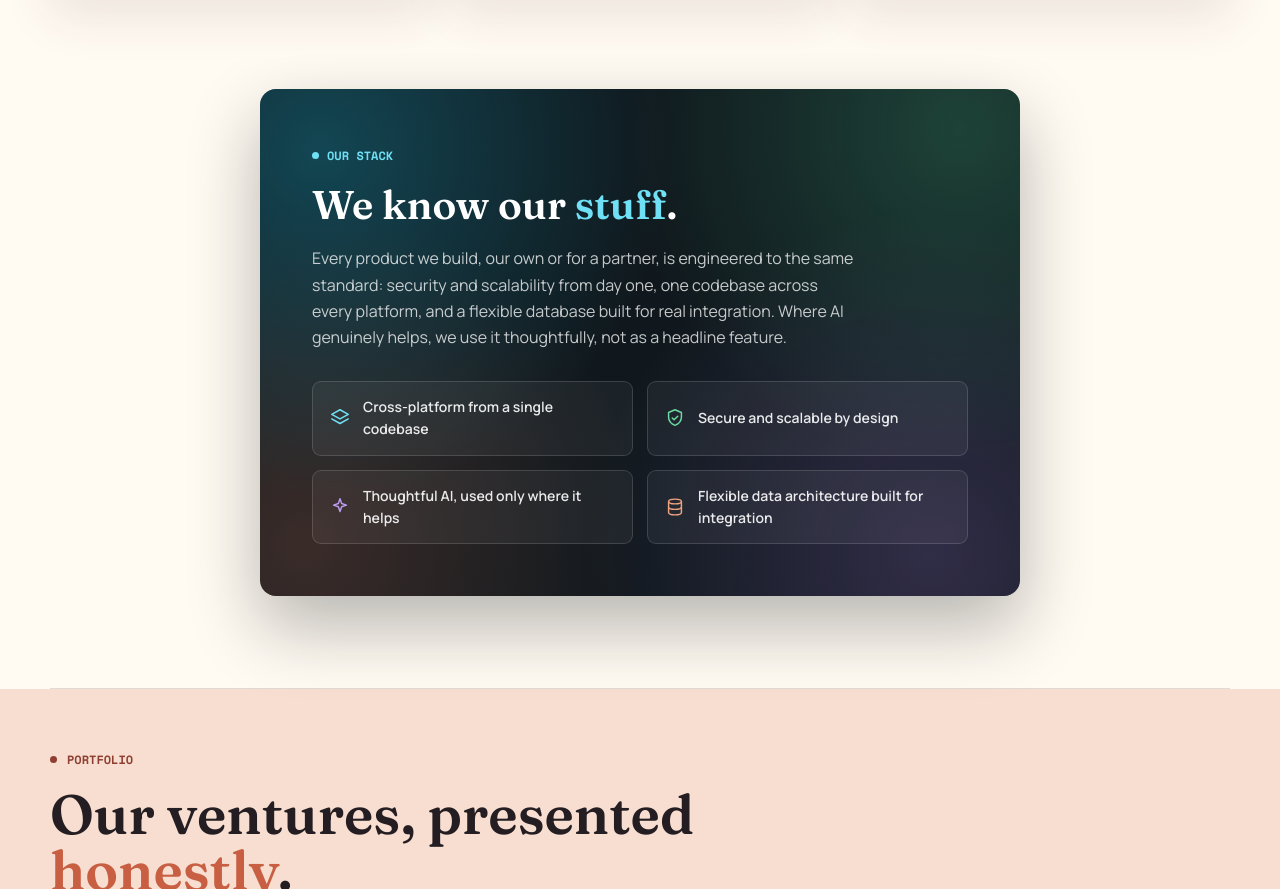
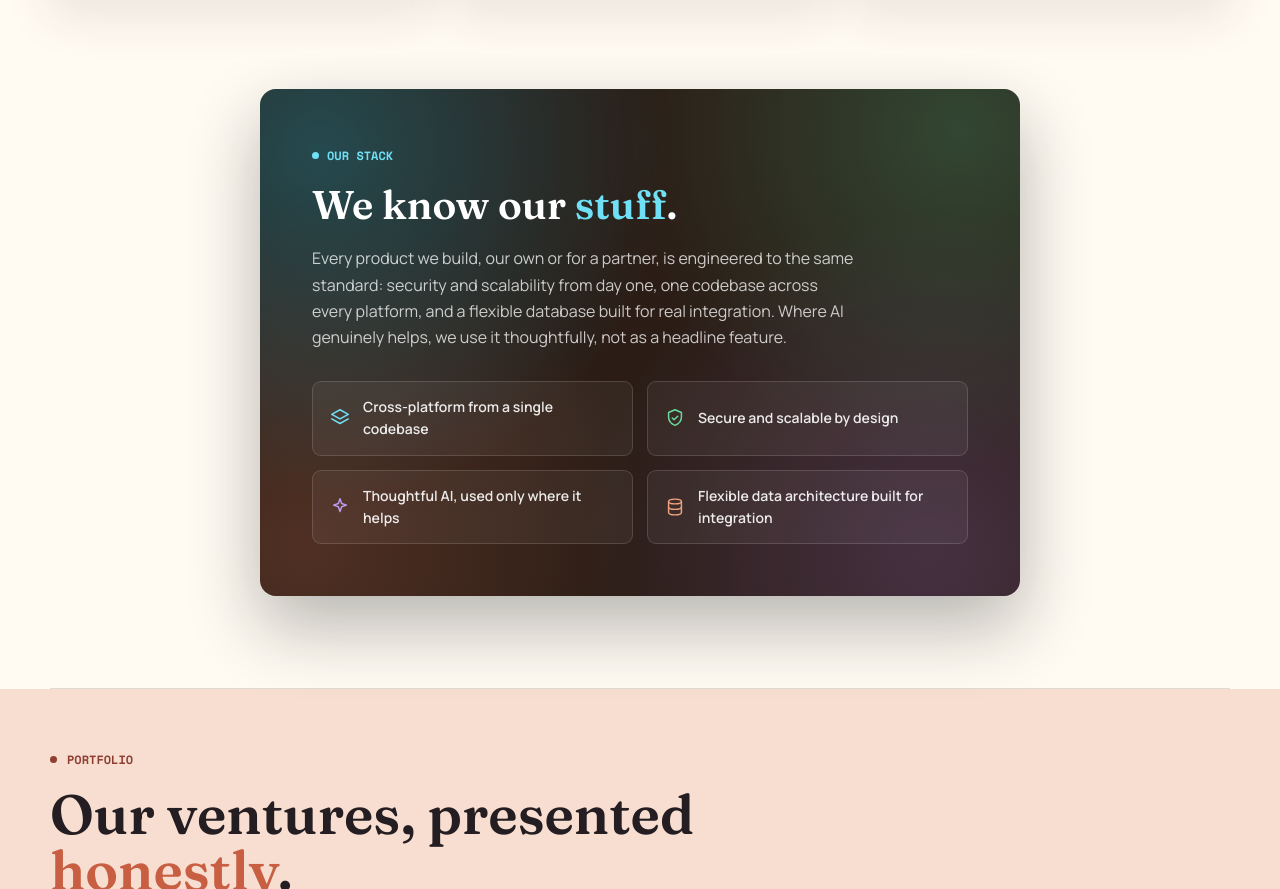
Before and after one commit to davidmaruta2/luxfordinteractive-web, a website: page index.html in a window 1280 px wide. Shown: the part 1267-2156 px from the top of the page. Drawn offline with Linux system fonts and the light colour scheme.

Commit message:
Switch tech panel base from near-black to dark brown, matching the site's warm palette better

```diff
--- a/styles.css
+++ b/styles.css
@@ -592,7 +592,7 @@ h3 {
   max-width: 760px;
   padding: 52px;
   border-radius: 16px;
-  background: #10181d;
+  background: #2b1d16;
   box-shadow: 0 30px 70px rgba(18, 24, 27, 0.3);
 }
 
```
